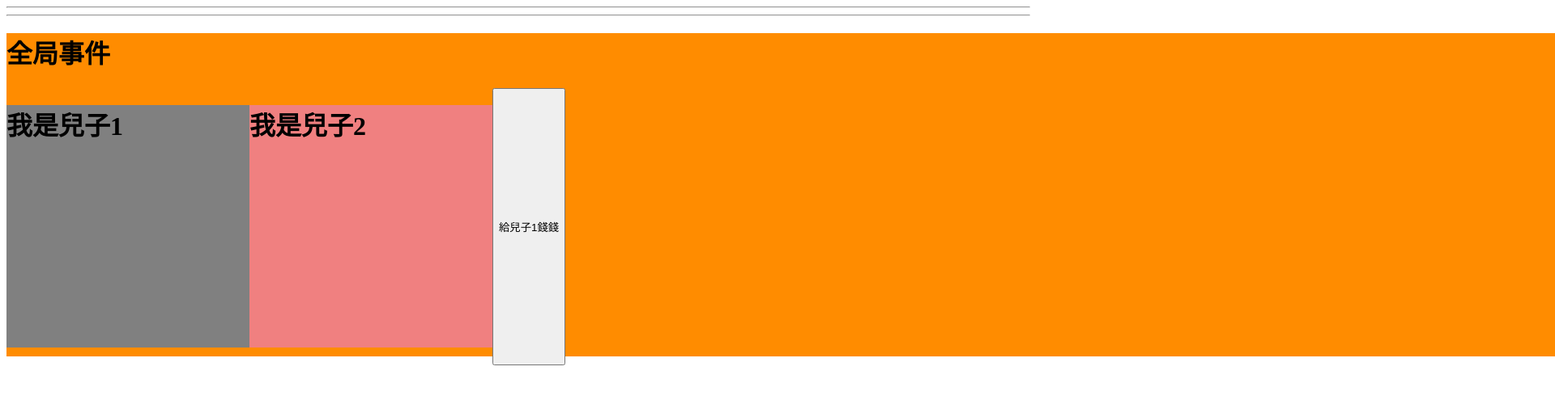
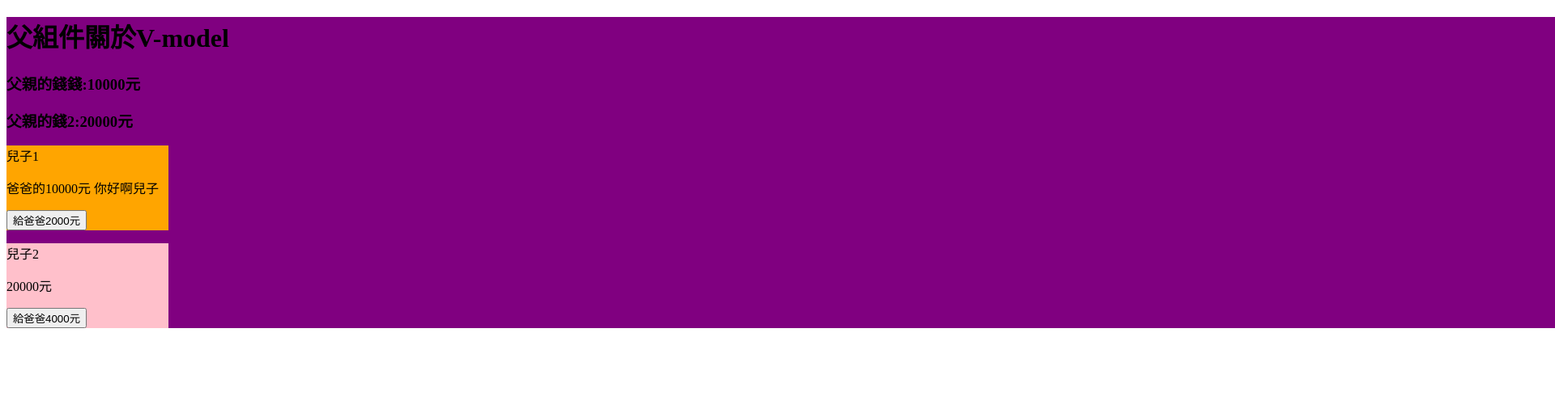
Before and after one commit to Roger0122/vue3_practise, a Vue app in the folder vue3_practise/: page / in a window 1280 px wide. Shown: the top 490 px of the page at 81% size, 1920 px wide, since content can reach past the window. Built offline with nearby package versions, Linux system fonts and the light colour scheme.

Commit message:
練習V-model使用方式

```diff
--- a/vue3_practise/money/index.ts
+++ b/vue3_practise/money/index.ts
@@ -1,5 +1,3 @@
 import mitt from 'mitt';
-
 const emitter = mitt();
-
 export default emitter;
--- a/vue3_practise/src/App.vue
+++ b/vue3_practise/src/App.vue
@@ -1,16 +1,16 @@
 <script setup>
 // import father from "./view/01_props/father.vue";
 // import EventTest from "./view/02_emit/eventTest.vue";
-import eventFather from "./view/03_event-bus/eventFather.vue";
+// import eventFather from "./view/03_event-bus/eventFather.vue";
+import VmodelTest from './view/04_V_model/VmodelTest.vue';
 
 </script>
 
 <template>
 <!-- <father/> -->
-<hr>
 <!-- <EventTest/> -->
-<hr>
-<eventFather/>
+<!-- <eventFather/> -->
+<VmodelTest/>
 
 </template>
 
--- /dev/null
+++ b/vue3_practise/src/view/04_V_model/VmodelTest.vue
@@ -0,0 +1,44 @@
+<template>
+<div class="father">
+<h1>父組件關於V-model</h1>
+<!-- 組件通信傳遞數據 父傳子 使用props  -->
+<!-- 組件通信 子傳父 自定義事件 使用emit  -->
+<h3>父親的錢錢:{{ money }}元</h3>
+<h3>父親的錢2:{{ money2 }}元</h3>
+<child1 info="你好啊兒子" :money=money  @click="info"></child1>
+<!-- v-model 使用 雙向上述雙向綁定 同時給 子組件 傳遞props數據 以及 自定義事件 @click: -->
+<child2 v-model:money2="money2" @click="info2"></child2>
+
+
+</div>
+
+</template>
+
+<script setup>
+import { ref } from 'vue';
+import child1 from './child1.vue'
+import child2 from './child2.vue'
+
+let money = ref(10000)
+let money2 = ref(20000)
+
+const info = (parm1,parm2) =>{
+  console.log(parm1,parm2)
+  money.value=parm1
+}
+
+const info2 = (parm1,parm2) =>{
+  console.log(parm1,parm2)
+  money2.value= parm1
+}
+
+
+</script>
+
+<style scoped>
+.father{
+  width: 200vw;
+  height: auto;
+  background-color:purple;
+}
+</style>
--- /dev/null
+++ b/vue3_practise/src/view/04_V_model/child1.vue
@@ -0,0 +1,30 @@
+<template>
+<div class="child1">
+<p>兒子1</p>
+<p>爸爸的{{ money }}元 {{ info }}</p>
+
+<button @click="givefathermoney">給爸爸2000元</button>
+
+</div>
+
+</template>
+
+<script setup>
+let props = defineProps(['money','info'])
+let $emit =defineEmits(['click'])
+
+
+const givefathermoney = () => {
+  $emit("click",props.money+2000,'給了');
+}
+
+
+</script>
+
+<style scoped>
+.child1{
+  width: 200px;
+  height: auto;
+  background: orange;
+}
+</style>
--- /dev/null
+++ b/vue3_practise/src/view/04_V_model/child2.vue
@@ -0,0 +1,28 @@
+<template>
+  <div class="child2">
+  <p>兒子2</p>
+  <p>{{ money2 }}元</p>
+  <button @click="givefathermoney">給爸爸4000元</button>
+  </div>
+
+  </template>
+
+  <script setup>
+const props = defineProps(['money2'])
+const emit = defineEmits(['update:money2','click'])
+
+ const givefathermoney = () =>{
+  emit('update:money2',props.money2 + 4000);
+  emit('click', props.money2 + 4000, '給了') // 同時回傳訊息
+ }
+
+
+  </script>
+
+  <style scoped>
+  .child2{
+    width: 200px;
+    height: auto;
+    background: pink;
+  }
+  </style>
```
